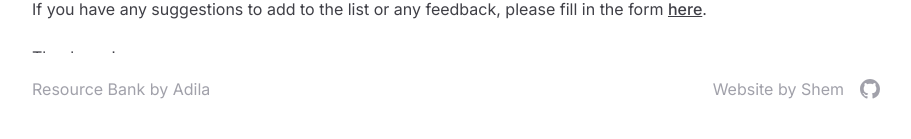
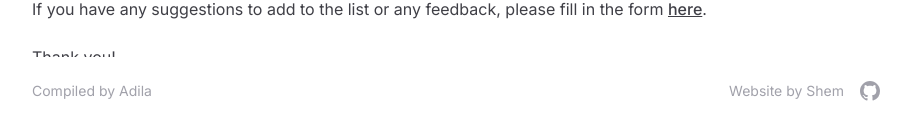
Before and after one commit to sheimoria/race-relations-sg, a Next.js app: page / in a window 1280 px wide. Shown: the part 675-814 px from the top of the page, without its empty margins (184-1095 px from the left). Built offline with nearby package versions, Linux system fonts and the light colour scheme.

Commit message:
feat: change footer font size

```diff
--- a/src/components/Footer.tsx
+++ b/src/components/Footer.tsx
@@ -5,14 +5,14 @@ const Footer = () => {
     <footer>
       <a
         href="https://docs.google.com/spreadsheets/u/1/d/1VsoJpvVbRQjboAiCWU4gxO1TNzMTj0VFJ2I52BHlG1k/htmlview#"
-        className="text-gray-400 transition-colors dark:text-gray-500 hover:text-gray-500 dark:hover:text-gray-400"
+        className="text-sm text-gray-400 transition-colors dark:text-gray-500 hover:text-gray-500 dark:hover:text-gray-400"
       >
-        Resource Bank by Adila
+        Compiled by Adila
       </a>
       <div className="flex items-center gap-4">
         <a
           href="https://www.instagram.com/sheimoria/?hl=en"
-          className="text-gray-400 transition-colors dark:text-gray-500 hover:text-gray-500 dark:hover:text-gray-400"
+          className="text-sm text-gray-400 transition-colors dark:text-gray-500 hover:text-gray-500 dark:hover:text-gray-400"
         >
           Website by Shem
         </a>
```
